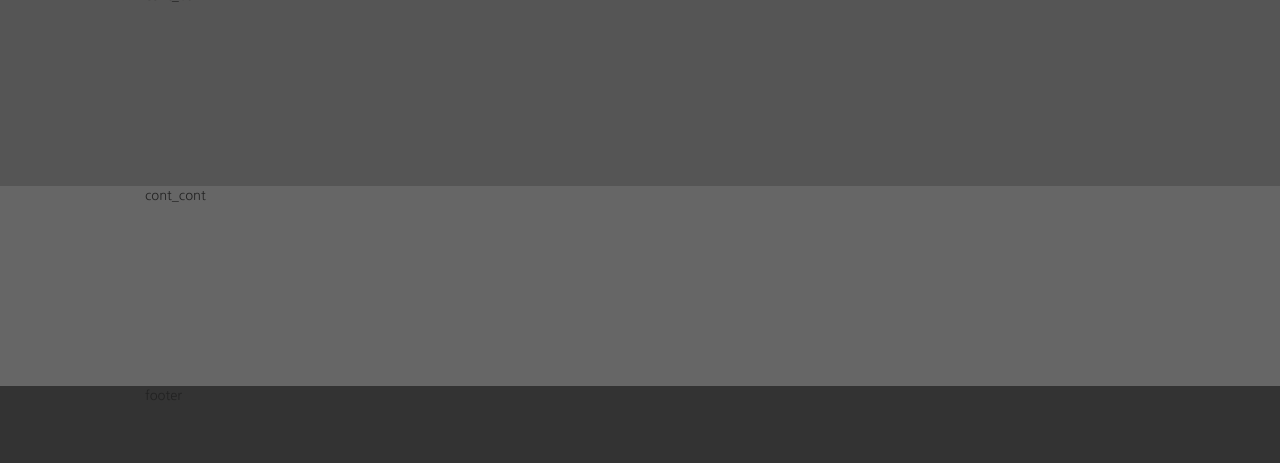
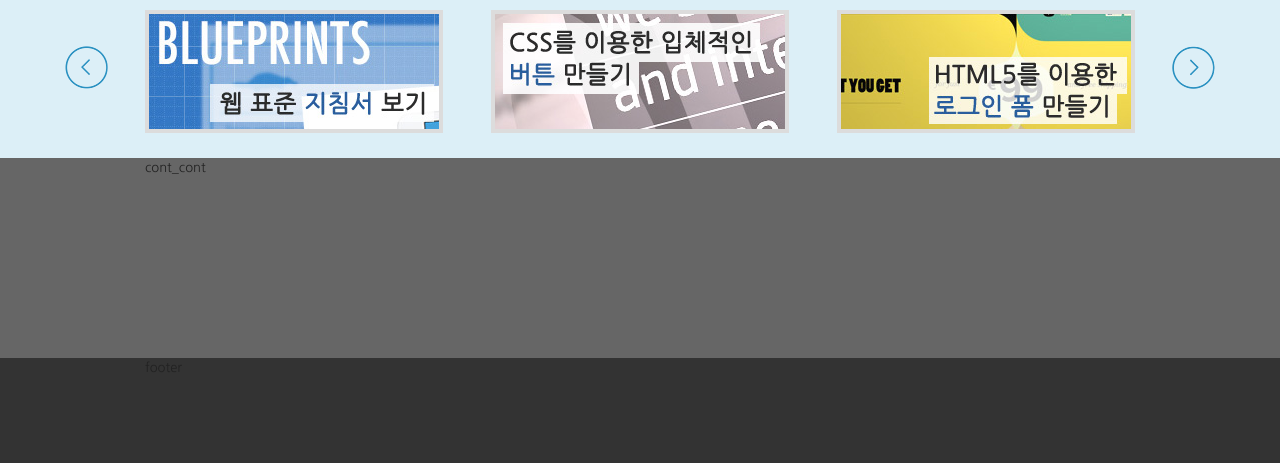
Before and after one commit to oh971021/Web_Study, a plain HTML site: page WebStandard/index.html in a window 1280 px wide. Shown: the part 637-1100 px from the top of the page. Drawn offline with Linux system fonts and the light colour scheme; a web font is replaced by a local one.

Commit message:
Web Standard : Update Banner

```diff
--- a/WebStandard/css/style.css
+++ b/WebStandard/css/style.css
@@ -33,11 +33,7 @@
 /* 컨텐츠 레이아웃 */
 #cont_nav { background-color: #f6fdff; }
 #cont_tit { background-color: #EAF7FD; }
-#cont_ban {
-    width: 100%;
-    height: 200px;
-    background: #555;
-}
+#cont_ban { background-color: #dceff7;}
 #cont_cont {
     width: 100%;
     height: 200px;
@@ -143,3 +139,17 @@
 .tit { position: relative; }
 .tit h2 { font-size: 40px; text-align: center; padding: 5px 0; letter-spacing: 2px; color: #2c94c4; font-family: 'Nanum Brush Script', cursive; }
 .tit .btn { position: absolute; top: 5px; right: 0; width: 60px; height: 60px; background: url(../img/icon.png) no-repeat 0 -600px; }
+
+/* 배너 */
+.ban { position: relative; padding: 24px 0 20px; }
+.ban a.prev { position: absolute; left: -80px; top: 60px; width: 43px; height: 43px; background: url(../img/icon.png) no-repeat -150px 0; }
+.ban a.next { position: absolute; right: -80px; top: 60px; width: 43px; height: 43px; background: url(../img/icon.png) no-repeat -150px -43px; }
+.ban a.prev:hover { background-position: -193px 0; }
+.ban a.next:hover { background-position: -193px -43px; }
+.ban ul { overflow: hidden; }
+.ban ul li { float: left; width: 330px; }
+.ban ul li.ban_img1 { text-align: left; }
+.ban ul li.ban_img2 { text-align: center; }
+.ban ul li.ban_img3 { text-align: right; }
+.ban ul li img { border: 4px solid #dcdcdc; }
+.ban ul li img:hover { border-color: #98dcdc; }
--- a/WebStandard/index.html
+++ b/WebStandard/index.html
@@ -138,7 +138,17 @@
             </div>
             <!-- //cont_tit -->
             <div id="cont_ban">
-                <div class="container">cont_ban</div>
+                <div class="container">
+                    <div class="ban">
+                        <a href="#" class="prev"><span class="ir_pm">이전 이미지</span></a>
+                            <ul>
+                                <li class="ban_img1"><a href="#"><img src="img/banner_link1.jpg" alt="웹 표준 지침서 보기"></a></li>
+                                <li class="ban_img2"><a href="#"><img src="img/banner_link2.jpg" alt="CSS 버튼 만들기"></a></li>
+                                <li class="ban_img3"><a href="#"><img src="img/banner_link3.jpg" alt="로그인 폼 만들기"></a></li>
+                            </ul>
+                        <a href="#" class="next"><span class="ir_pm">다음 이미지</span></a>
+                    </div>
+                </div>
             </div>
             <!-- //cont_ban -->
             <div id="cont_cont">
```
